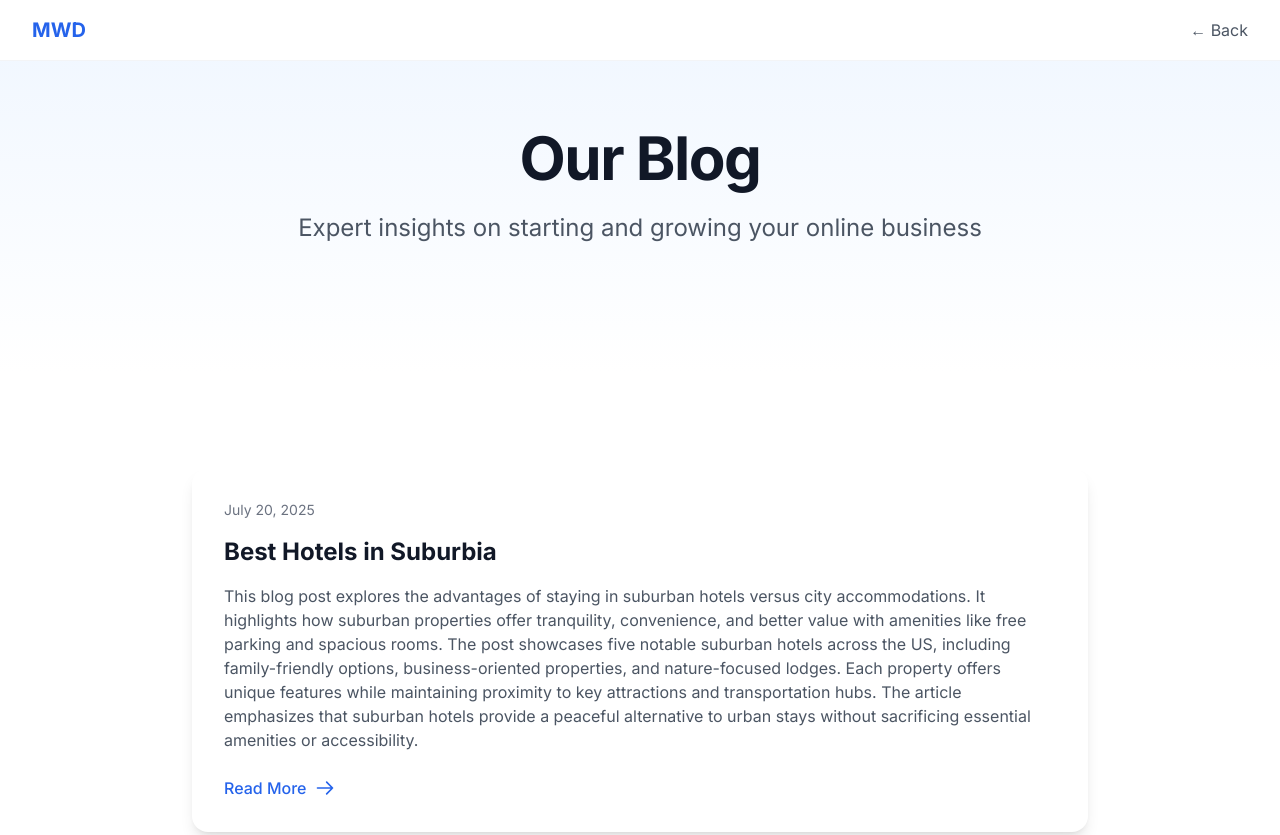
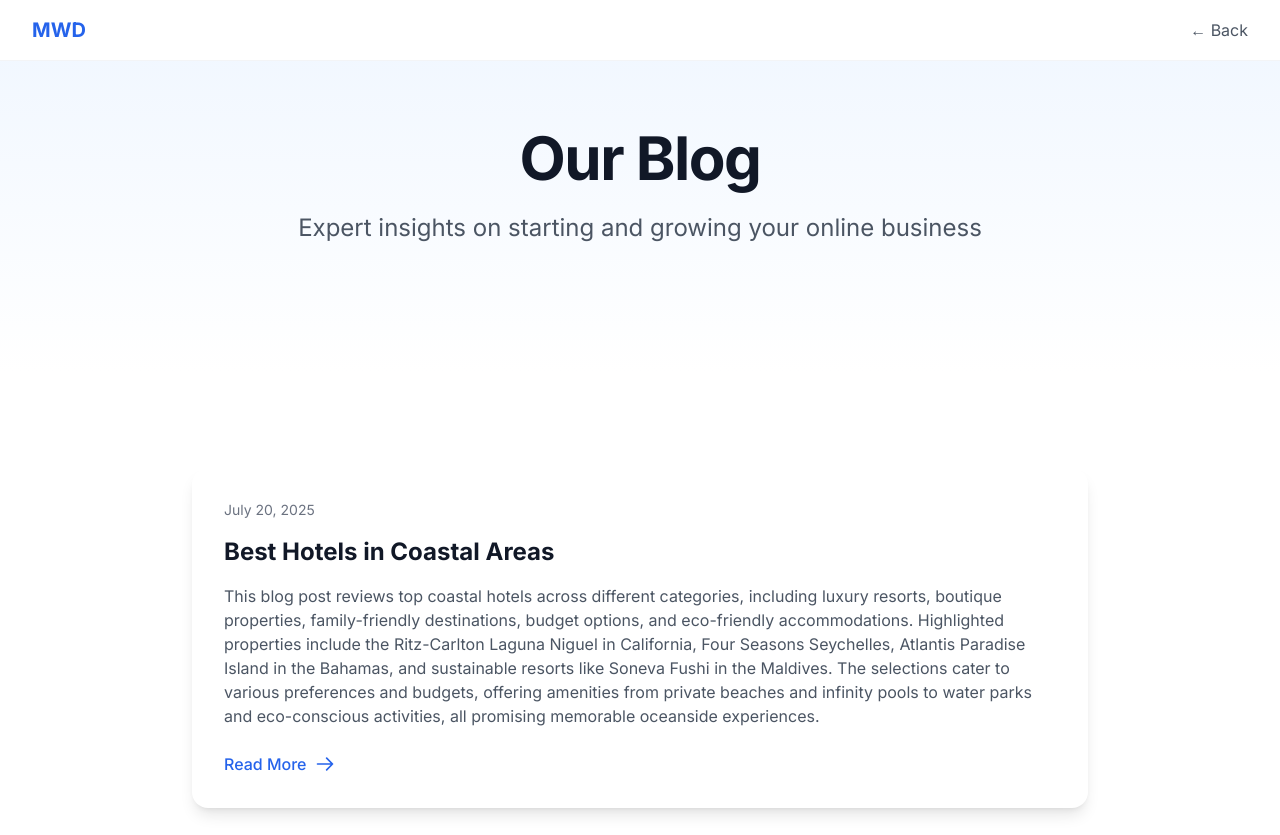
Before and after one commit to test-acc-12349/how-to-start-an-online-business-2025-05-12-jwf1z, a website: page blog.html in a window 1280 px wide. Shown: the top 835 px of the page. Drawn offline with nearby package versions, Linux system fonts and the light colour scheme.

Commit message:
Update blog listing with best-hotels-in-coastal-areas-20250720-aso.html

```diff
--- a/blog.html
+++ b/blog.html
@@ -35,6 +35,22 @@
         <section class="py-24 bg-white">
             <div class="container mx-auto px-4 sm:px-6 lg:px-8">
                 <div class="max-w-4xl mx-auto">
+                    <div class="bg-white rounded-2xl p-8 shadow-lg hover:shadow-xl transition-shadow duration-300 mb-12">
+                        <div class="text-sm text-gray-500 mb-4">July 20, 2025</div>
+                        <h2 class="text-2xl font-bold text-gray-900 mb-4">
+                            <a href="https://test-acc-12349.github.io/how-to-start-an-online-business-2025-05-12-jwf1z/blog/best-hotels-in-coastal-areas-20250720-aso.html" class="hover:text-blue-600 transition-colors duration-300">
+                                Best Hotels in Coastal Areas
+                            </a>
+                        </h2>
+                        <p class="text-gray-600 mb-6">This blog post reviews top coastal hotels across different categories, including luxury resorts, boutique properties, family-friendly destinations, budget options, and eco-friendly accommodations. Highlighted properties include the Ritz-Carlton Laguna Niguel in California, Four Seasons Seychelles, Atlantis Paradise Island in the Bahamas, and sustainable resorts like Soneva Fushi in the Maldives. The selections cater to various preferences and budgets, offering amenities from private beaches and infinity pools to water parks and eco-conscious activities, all promising memorable oceanside experiences.</p>
+                        <a href="https://test-acc-12349.github.io/how-to-start-an-online-business-2025-05-12-jwf1z/blog/best-hotels-in-coastal-areas-20250720-aso.html" class="inline-flex items-center text-blue-600 font-medium hover:text-blue-700 transition-colors duration-300">
+                            Read More
+                            <svg class="ml-2 w-5 h-5" fill="none" stroke="currentColor" viewBox="0 0 24 24">
+                                <path stroke-linecap="round" stroke-linejoin="round" stroke-width="2" d="M14 5l7 7m0 0l-7 7m7-7H3"/>
+                            </svg>
+                        </a>
+                    </div>
+
                     <div class="bg-white rounded-2xl p-8 shadow-lg hover:shadow-xl transition-shadow duration-300 mb-12">
                         <div class="text-sm text-gray-500 mb-4">July 20, 2025</div>
                         <h2 class="text-2xl font-bold text-gray-900 mb-4">
```
